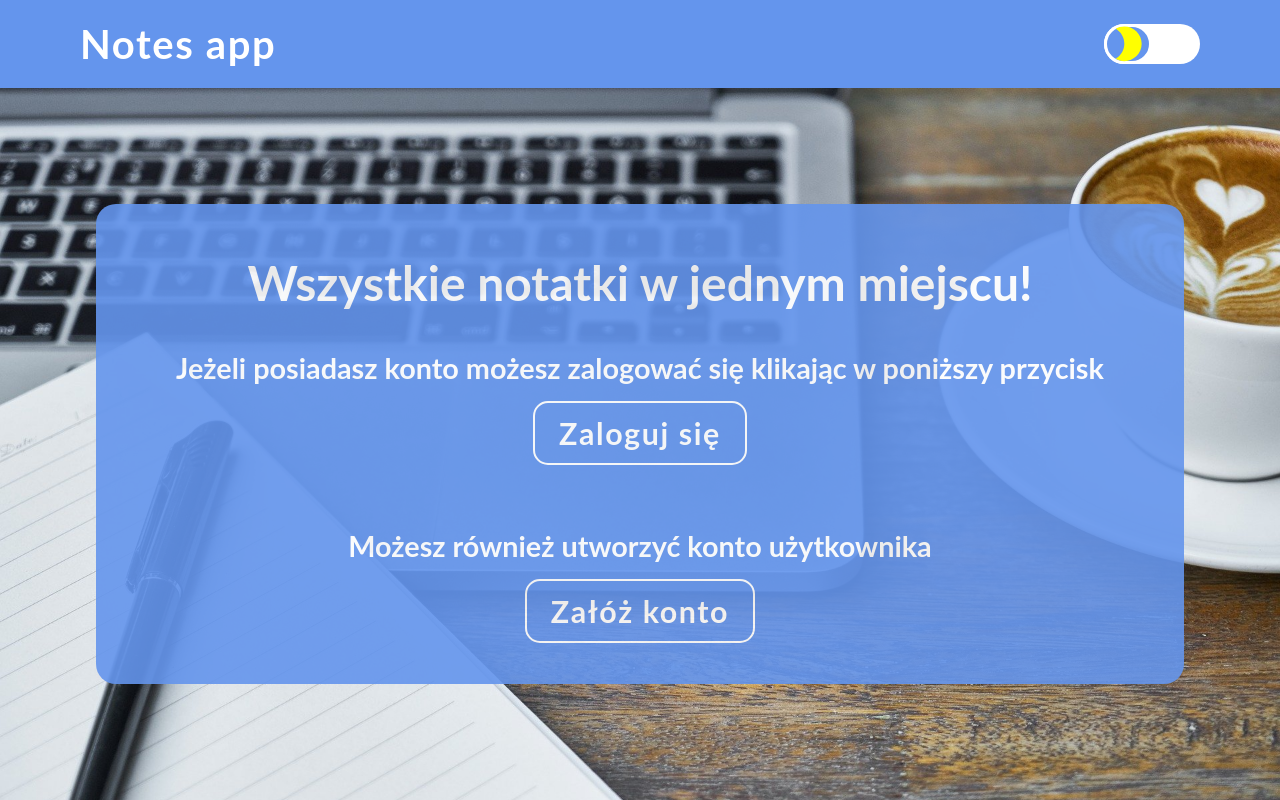
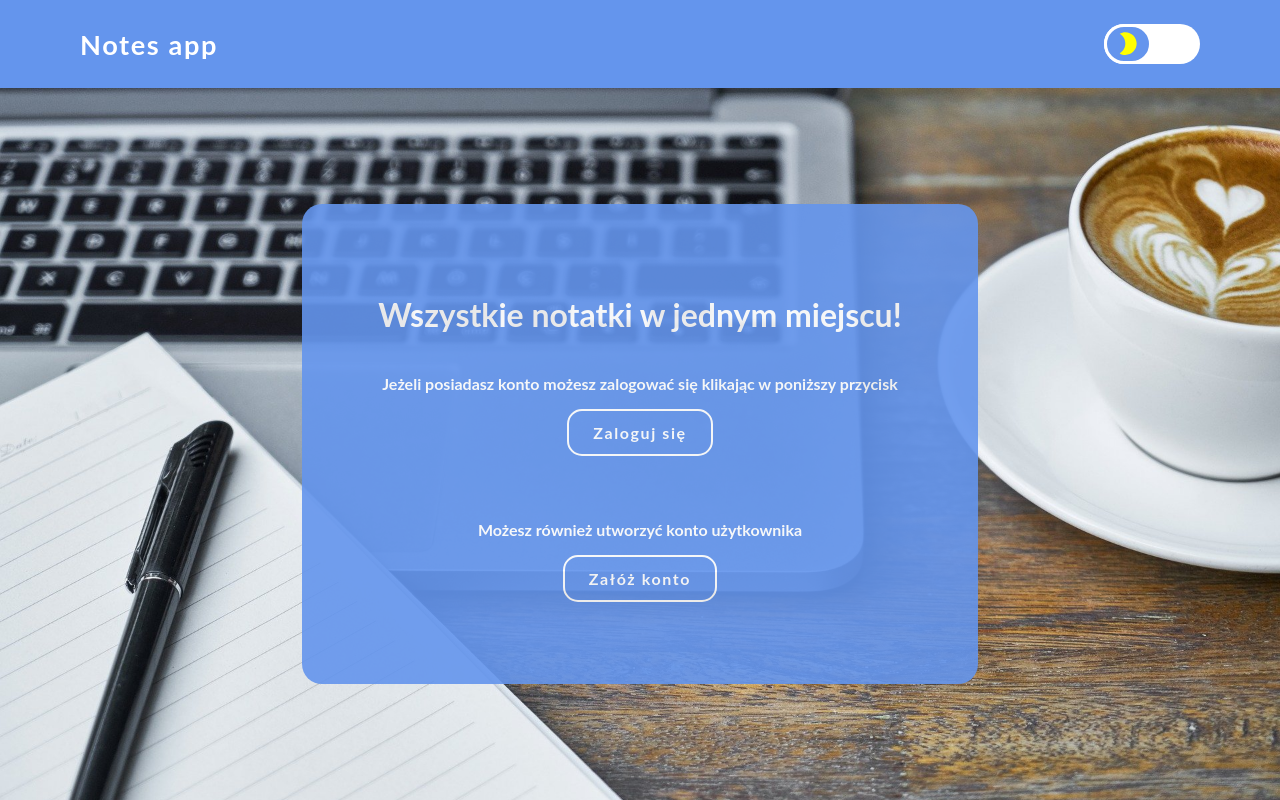
Before and after one commit to kumiasto/MERN-notes-app-frontend, a React (Create React App) app: page / in a window 1280 px wide. Built offline with nearby package versions, Linux system fonts and the light colour scheme; no server answers.

Commit message:
refactor css for desktop devices

```diff
--- a/src/style/AddNote.scss
+++ b/src/style/AddNote.scss
@@ -39,7 +39,7 @@
         font-size: 2.8rem;
       }
       @media screen and (min-width: $lg+px) {
-        font-size: 2.6rem;
+        font-size: 2rem;
       }
 
       &::placeholder {
@@ -53,7 +53,7 @@
           font-size: 2.8rem;
         }
         @media screen and (min-width: $lg+px) {
-          font-size: 3rem;
+          font-size: 2rem;
         }
       }
     }
@@ -75,7 +75,7 @@
         font-size: 2rem;
       }
       @media screen and (min-width: $lg+px) {
-        font-size: 2.3rem;
+        font-size: 1.6rem;
       }
 
       &::placeholder {
@@ -89,7 +89,7 @@
           font-size: 2rem;
         }
         @media screen and (min-width: $lg+px) {
-          font-size: 2.3rem;
+          font-size: 1.6rem;
         }
       }
     }
@@ -110,7 +110,7 @@
     font-size: 1.9rem;
   }
   @media screen and (min-width: $lg+px) {
-    font-size: 2rem;
+    font-size: 1.2rem;
     &:hover {
       background-color: $secondaryColor;
       color: $thirdColor;
--- a/src/style/NoteDetails.scss
+++ b/src/style/NoteDetails.scss
@@ -50,7 +50,7 @@
     font-size: 3rem !important;
   }
   @media screen and (min-width: $lg+px) {
-    font-size: 4rem !important;
+    font-size: 2.2rem !important;
     left: 10vh;
   }
 }
@@ -76,7 +76,7 @@
     width: 80%;
   }
   @media screen and (min-width: $lg+px) {
-    font-size: 4rem;
+    font-size: 2.3rem;
     height: 50%;
   }
 
--- a/src/style/Notes.scss
+++ b/src/style/Notes.scss
@@ -88,7 +88,7 @@
     font-size: 1.8rem;
   }
   @media screen and (min-width: $lg+px) {
-    font-size: 2.4rem;
+    font-size: 1.6rem;
     &:hover {
       text-decoration: underline;
     }
@@ -109,7 +109,7 @@
     font-size: 1.9rem;
   }
   @media screen and (min-width: $lg+px) {
-    font-size: 2.4rem;
+    font-size: 1.6rem;
   }
 }
 .delete-button,
@@ -125,7 +125,7 @@
       font-size: 2.7rem !important;
     }
     @media screen and (min-width: $lg+px) {
-      font-size: 3rem !important;
+      font-size: 1.8rem !important;
     }
   }
 }
--- a/src/style/SearchNote.scss
+++ b/src/style/SearchNote.scss
@@ -30,7 +30,7 @@
   }
   @media screen and (min-width: $lg+px) {
     width: 40%;
-    font-size: 2.3rem;
+    font-size: 2rem;
   }
 
   &::placeholder {
@@ -60,7 +60,7 @@
     font-size: 2.1rem !important;
   }
   @media screen and (min-width: $md+px) {
-    font-size: 3rem !important;
+    font-size: 2rem !important;
   }
 }
 
@@ -71,6 +71,6 @@
     font-size: 1.5rem;
   }
   @media screen and (min-width: $lg+px) {
-    font-size: 2rem;
+    font-size: 1.6rem;
   }
 }
--- a/src/style/Welcome.scss
+++ b/src/style/Welcome.scss
@@ -20,7 +20,7 @@
       font-size: 2.9rem;
     }
     @media screen and (min-width: $lg+px) {
-      font-size: 3rem;
+      font-size: 2rem;
       padding: 3vh 6vh;
     }
   }
@@ -46,7 +46,7 @@
         font-size: 2.1rem;
       }
       @media screen and (min-width: $lg+px) {
-        font-size: 1.8rem;
+        font-size: 1rem;
         padding: 2vh 10vh;
       }
     }
@@ -73,7 +73,7 @@
       font-size: 1.9rem;
     }
     @media screen and (min-width: $lg+px) {
-      font-size: 1.9rem;
+      font-size: 1rem;
       &:hover {
         background-color: $thirdColor;
         color: $primaryColor;
--- a/src/style/errors.scss
+++ b/src/style/errors.scss
@@ -23,7 +23,7 @@
       font-size: 2rem !important;
     }
     @media screen and (min-width: $lg+px) {
-      font-size: 2.7rem !important;
+      font-size: 1.7rem !important;
     }
   }
 }
--- a/src/style/header.scss
+++ b/src/style/header.scss
@@ -64,7 +64,7 @@
   }
   @media screen and (min-width: $lg+px) {
     margin-left: 10vh;
-    font-size: 2.5rem;
+    font-size: 1.7rem;
   }
 }
 
@@ -83,6 +83,6 @@
     font-size: 2.2rem !important;
   }
   @media screen and (min-width: $lg+px) {
-    font-size: 2.6rem !important;
+    font-size: 1.7rem !important;
   }
 }
--- a/src/style/layout.scss
+++ b/src/style/layout.scss
@@ -37,7 +37,7 @@
     font-size: 3rem;
   }
   @media screen and (min-width: $lg+px) {
-    font-size: 4rem;
+    font-size: 2.7rem;
   }
 }
 
--- a/src/style/navbar.scss
+++ b/src/style/navbar.scss
@@ -28,6 +28,6 @@
     font-size: 3.8rem !important;
   }
   @media screen and (min-width: $lg+px) {
-    font-size: 4rem !important;
+    font-size: 2.5rem !important;
   }
 }
```
